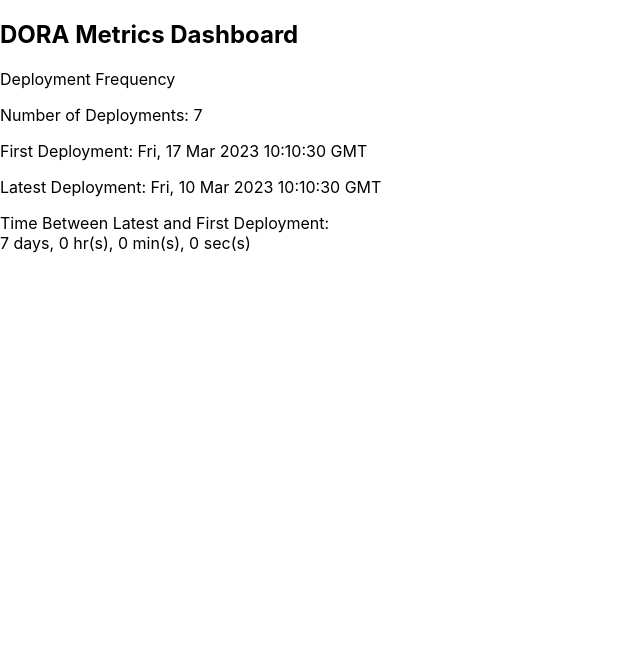
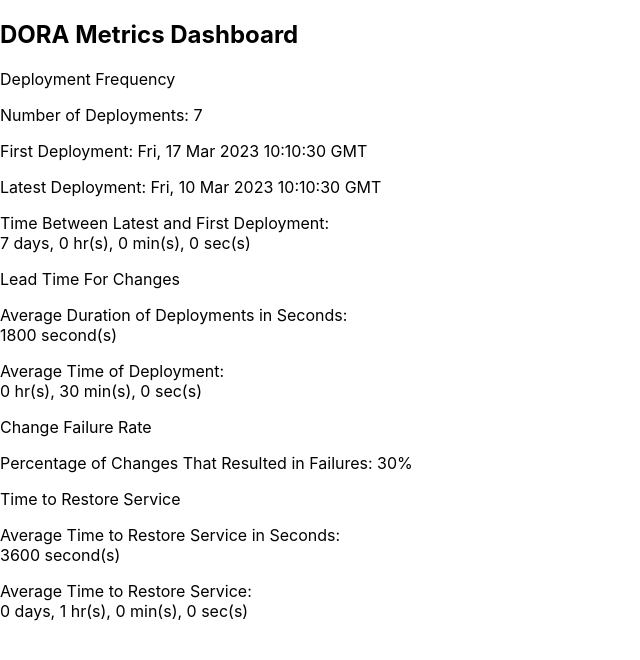
Before and after one commit to eoinkane/uni-honours, a React (Create React App) app in the folder frontend/: page / in a window 1280 px wide. Shown: the top 660 px of the page, without its empty margins (0-640 px from the left). Built offline with nearby package versions, Linux system fonts and the light colour scheme.

Commit message:
displaying all 4 metrics with dummy data

```diff
--- a/frontend/src/App.tsx
+++ b/frontend/src/App.tsx
@@ -2,43 +2,75 @@
 
 const App = () => {
   const [deploymentFrequency, setDeploymentFrequency] = useState<any>();
+  const [leadTimeForChanges, setLeadTimeForChanges] = useState<any>();
+  const [changeFailureRate, setChangeFailureRate] = useState<any>();
+  const [timeToRestoreService, setTimeToRestoreService] = useState<any>();
 
   useEffect(() => {
     setDeploymentFrequency({
-        numberOfDeployments: 7,
-        latestBuildDatetime: '2023-03-10T10:10:30.000000+00:00',
-        firstBuildDatetime: '2023-03-17T10:10:30.000000+00:00',
-        timeBetweenLatestAndFirstBuild:
-          '7 days, 0 hr(s), 0 min(s), 0 sec(s)',
-    })
+      numberOfDeployments: 7,
+      latestBuildDatetime: '2023-03-10T10:10:30.000000+00:00',
+      firstBuildDatetime: '2023-03-17T10:10:30.000000+00:00',
+      timeBetweenLatestAndFirstBuild: '7 days, 0 hr(s), 0 min(s), 0 sec(s)',
+    });
+    setLeadTimeForChanges({
+      meanDurationInSeconds: 1800.0,
+      meanDurationInDuration: '0 hr(s), 30 min(s), 0 sec(s)',
+    });
+    setChangeFailureRate({
+      percentageOfChangeFailures: 30,
+    });
+    setTimeToRestoreService({
+      meanTimeToRecoverySeconds: 3600.0,
+      meanTimeToRecoveryDuration: '0 days, 1 hr(s), 0 min(s), 0 sec(s)',
+    });
   }, []);
-
 
   return (
     <>
       <h2>DORA Metrics Dashboard</h2>
       <p>Deployment Frequency</p>
-      <p>
-        Number of Deployments:{' '}
-        {deploymentFrequency?.numberOfDeployments}
-      </p>
+      <p>Number of Deployments: {deploymentFrequency?.numberOfDeployments}</p>
       <p>
         First Deployment:{' '}
-        {new Date(
-          deploymentFrequency?.firstBuildDatetime
-        ).toUTCString()}
+        {new Date(deploymentFrequency?.firstBuildDatetime).toUTCString()}
       </p>
       <p>
         Latest Deployment:{' '}
-        {new Date(
-          deploymentFrequency?.latestBuildDatetime
-        ).toUTCString()}
+        {new Date(deploymentFrequency?.latestBuildDatetime).toUTCString()}
       </p>
       <p>
         Time Between Latest and First Deployment:
         <br />
         {deploymentFrequency?.timeBetweenLatestAndFirstBuild}
       </p>
+      <p>Lead Time For Changes</p>
+      <p>
+        Average Duration of Deployments in Seconds:
+        <br />
+        {Math.round(leadTimeForChanges?.meanDurationInSeconds)} second(s)
+      </p>
+      <p>
+        Average Time of Deployment:
+        <br />
+        {leadTimeForChanges?.meanDurationInDuration}
+      </p>
+      <p>Change Failure Rate</p>
+      <p>
+        Percentage of Changes That Resulted in Failures:{' '}
+        {changeFailureRate?.percentageOfChangeFailures}%
+      </p>
+      <p>Time to Restore Service</p>
+      <p>
+        Average Time to Restore Service in Seconds:
+        <br />
+        {Math.round(timeToRestoreService?.meanTimeToRecoverySeconds)} second(s)
+      </p>
+      <p>
+        Average Time to Restore Service:
+        <br />
+        {timeToRestoreService?.meanTimeToRecoveryDuration}
+      </p>
     </>
   );
 };
```
